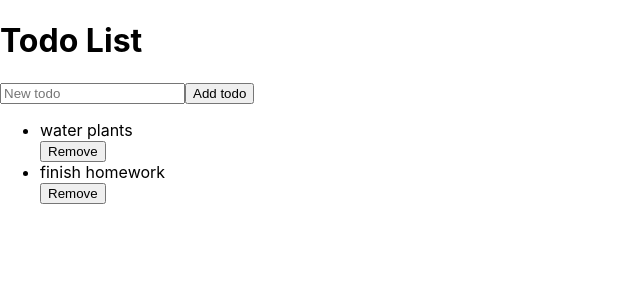
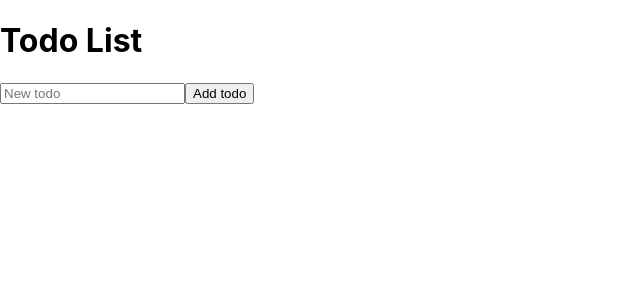
Before and after one commit to csasl/react-todo, a React (Create React App) app in the folder todolist/: page / in a window 1280 px wide. Shown: the top 300 px of the page, without its empty margins (0-640 px from the left). Built offline with nearby package versions, Linux system fonts and the light colour scheme.

Commit message:
complete remove functionality

```diff
--- a/todolist/src/TodoItem.js
+++ b/todolist/src/TodoItem.js
@@ -10,7 +10,7 @@ class TodoItem extends Component{
     }
 
     handleRemove() {
-
+        this.props.removeTodo(this.props.id);
     }
 
     render() {
--- a/todolist/src/TodoList.js
+++ b/todolist/src/TodoList.js
@@ -6,7 +6,7 @@ class TodoList extends Component{
     constructor(props){
         super(props);
         this.state={
-            todos: [{task: "water plants"}, {task: "finish homework"}]
+            todos: []
         };
         this.create = this.create.bind(this);
         this.remove = this.remove.bind(this);
@@ -16,13 +16,15 @@ class TodoList extends Component{
         this.setState({todos: [...this.state.todos, todo]});
     }
 
-    remove(todo){
-
+    remove(id){
+        this.setState({
+            todos: this.state.todos.filter(todo => todo.id !== id)
+        });
     }
 
     render(){
         const todos = this.state.todos.map(todo=> {
-            return<TodoItem task= {todo.task}/>
+            return<TodoItem task= {todo.task} id={todo.id} removeTodo={this.remove}/>
         });
 
         return(
```
